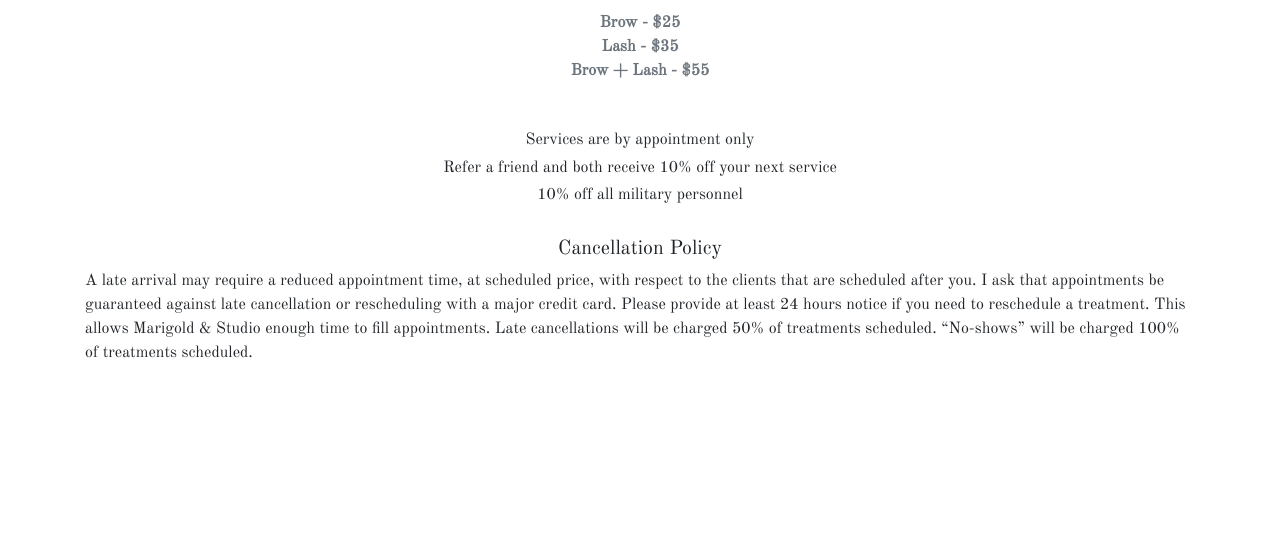
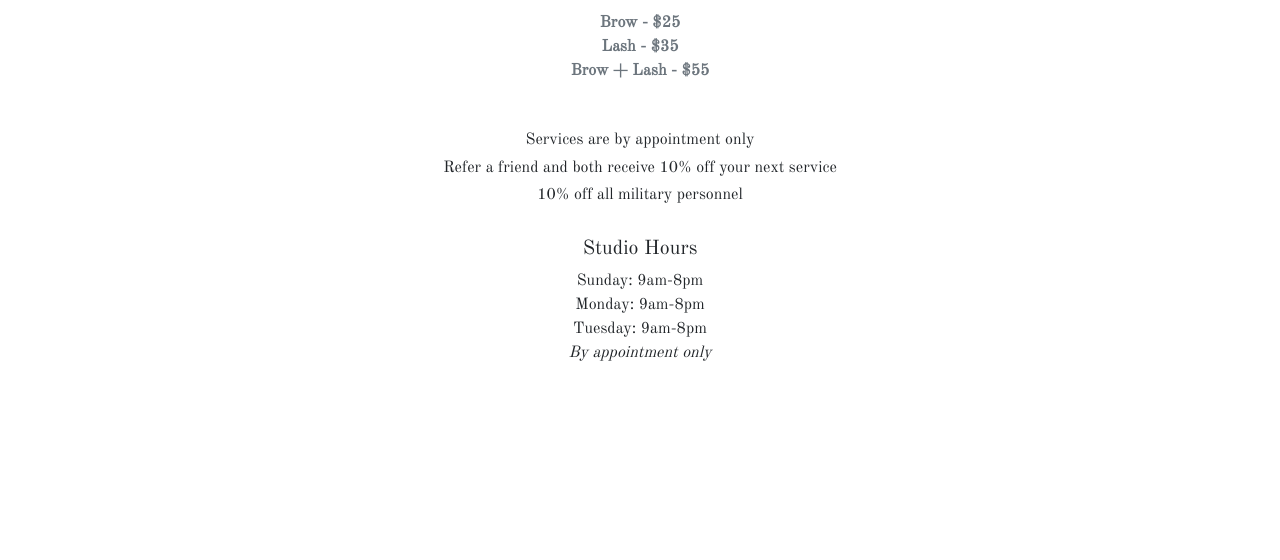
Before and after one commit to thomaskellough/marigoldandstudio, a Flask app: page /services in a window 1280 px wide. Shown: the part 1814-2374 px from the top of the page. Run offline with Flask 2, Linux system fonts and the light colour scheme; some libraries are stand-ins or nearby versions.

Commit message:
removed cancellation policy added studio hours

```diff
--- a/marigoldstudio/templates/services.html
+++ b/marigoldstudio/templates/services.html
@@ -106,10 +106,15 @@
       <h6 class="marigold-font">Refer a friend and both receive 10% off your next service</h6>
       <h6 class="marigold-font">10% off all military personnel</h6>
   </div>
-  <div class="container">
+  <div class="container text-center">
       <br>
-      <h5 class="text-center marigold-font">Cancellation Policy</h5>
-      <p>A late arrival may require a reduced appointment time, at scheduled price, with respect to the clients that are scheduled after you. I ask that appointments be guaranteed against late cancellation or rescheduling with a major credit card. Please provide at least 24 hours notice if you need to reschedule a treatment. This allows {{ company }} enough time to fill appointments. Late cancellations will be charged 50% of treatments scheduled. “No-shows” will be charged 100% of treatments scheduled.</p>
+      <h5 class="marigold-font">Studio Hours</h5>
+      <p class="d-inline">Sunday: 9am-8pm</p>
+      <br>
+      <p class="d-inline">Monday: 9am-8pm</p>
+      <br>
+      <p class="d-inline">Tuesday: 9am-8pm</p>
+      <p><em>By appointment only</em></p>
   </div>
   </section>
 
```
